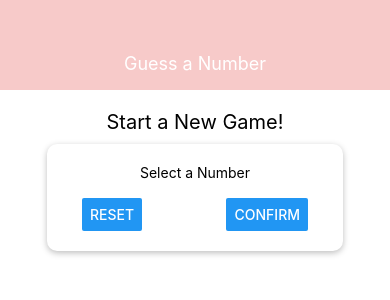
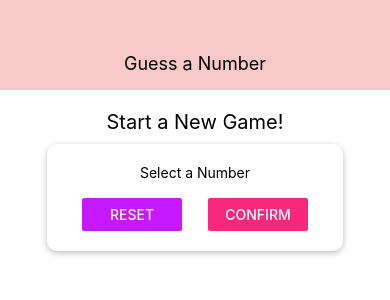
Before and after one commit to nascott94/rn-guess-number, a React Native app: screen / in a window 390 px wide. Shown: the top 300 px of the page. Built offline with nearby package versions, Linux system fonts and the light colour scheme.

Commit message:
card component is POPPING OFF and constant folder

```diff
--- a/components/Card.js
+++ b/components/Card.js
@@ -1,15 +1,14 @@
 import React from "react";
 import { View, StyleSheet } from "react-native";
 
-const Card = () => {
-  return <View>{props.children}</View>;
+const Card = (props) => {
+  return (
+    <View style={{ ...styles.card, ...props.style }}>{props.children}</View>
+  );
 };
 
 const styles = StyleSheet.create({
   card: {
-    width: 300,
-    maxWidth: "80%",
-    alignItems: "center",
     shadowColor: "black",
     shadowOffset: { width: 0, height: 2 },
     shadowRadius: 6,
--- a/components/Header.js
+++ b/components/Header.js
@@ -19,7 +19,7 @@ const styles = StyleSheet.create({
     justifyContent: "center",
   },
   headerTitle: {
-    color: "white",
+    color: "black",
     fontSize: 18,
   },
 });
--- a/screens/StartGameScreen.js
+++ b/screens/StartGameScreen.js
@@ -1,18 +1,24 @@
 import React from "react";
 import { View, Text, StyleSheet, TextInput, Button } from "react-native";
+
+import Card from "../components/Card";
 
 const StartGameScreen = (props) => {
   return (
     <View style={styles.screen}>
       <Text style={styles.title}>Start a New Game!</Text>
-      <View style={styles.inputContainer}>
+      <Card style={styles.inputContainer}>
         <Text>Select a Number</Text>
         <TextInput />
         <View style={styles.buttonContainer}>
-          <Button title="Reset" onPress={() => {}} />
-          <Button title="Confirm" onPress={() => {}} />
+          <View style={styles.button}>
+            <Button title="Reset" onPress={() => {}} color="#c717fc" />
+          </View>
+          <View style={styles.button}>
+            <Button title="Confirm" onPress={() => {}} color="#f7287b" />
+          </View>
         </View>
-      </View>
+      </Card>
     </View>
   );
 };
@@ -31,14 +37,6 @@ const styles = StyleSheet.create({
     width: 300,
     maxWidth: "80%",
     alignItems: "center",
-    shadowColor: "black",
-    shadowOffset: { width: 0, height: 2 },
-    shadowRadius: 6,
-    shadowOpacity: 0.26,
-    elevation: 5,
-    backgroundColor: "white",
-    padding: 20,
-    borderRadius: 10,
   },
   buttonContainer: {
     flexDirection: "row",
@@ -46,6 +44,9 @@ const styles = StyleSheet.create({
     justifyContent: "space-between",
     paddingHorizontal: 15,
   },
+  button: {
+    width: 100,
+  },
 });
 
 export default StartGameScreen;
```
Also changed, not shown: constants/colors.js (added).
